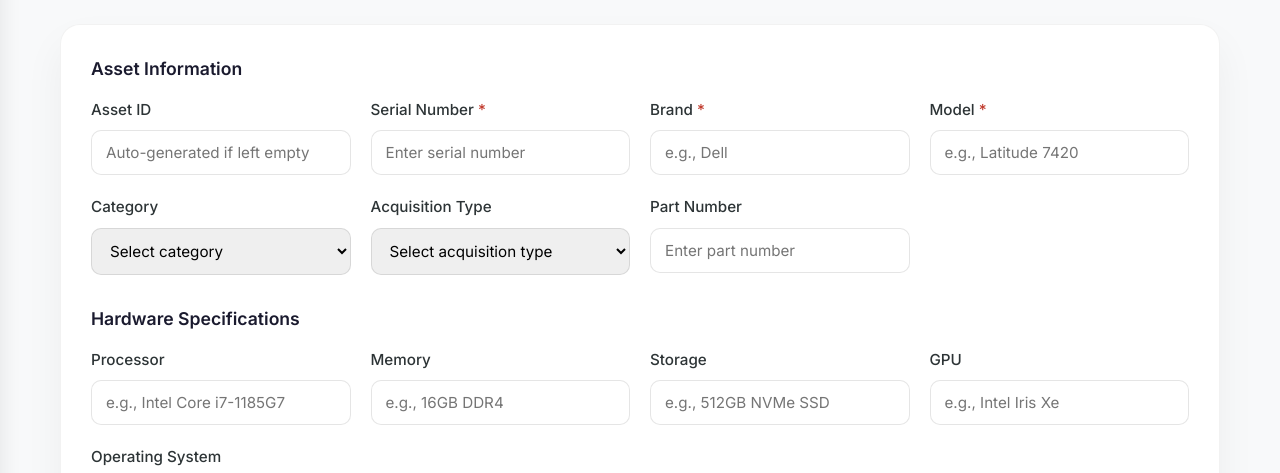
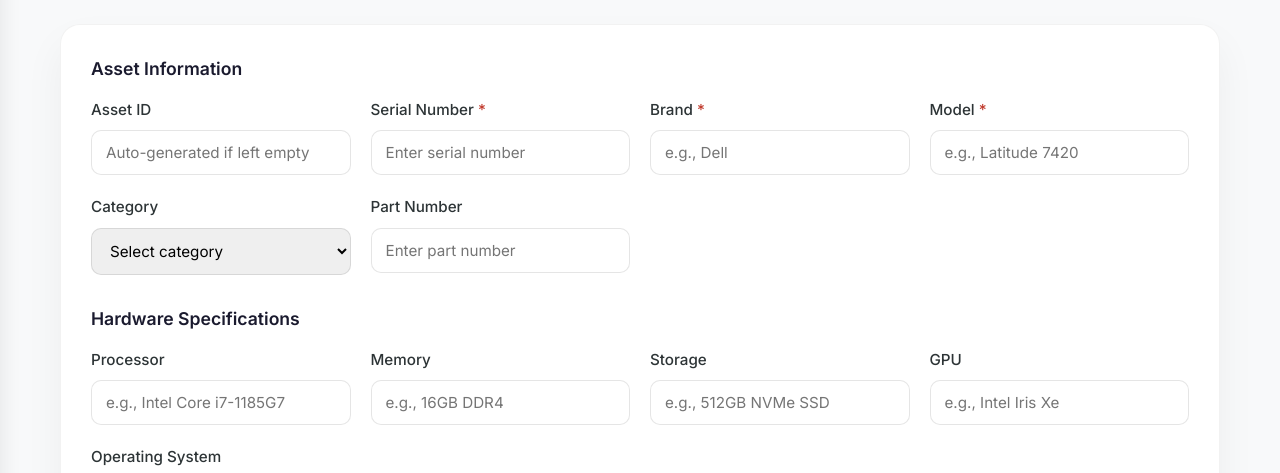
Before and after one commit to Feekkk/php-nextgenitventory, a PHP site: page /technician/LAPTOPadd.php in a window 1280 px wide. Shown: the part 193-666 px from the top of the page. Run offline with PHP 8.4, Linux system fonts and the light colour scheme; the visitor is signed in with stand-in values (Sample User, id 1); data that the repository does not hold is empty.

Commit message:
remove acquisition table

```diff
--- a/pages/LAPTOPview.php
+++ b/pages/LAPTOPview.php
@@ -458,12 +458,6 @@ function formatCurrency($amount) {
                             </div>
                         </div>
                         <div class="detail-item">
-                            <div class="detail-label">Acquisition Type</div>
-                            <div class="detail-value <?php echo empty($asset['acquisition_type']) ? 'empty' : ''; ?>">
-                                <?php echo htmlspecialchars($asset['acquisition_type'] ?: '-'); ?>
-                            </div>
-                        </div>
-                        <div class="detail-item">
                             <div class="detail-label">Status</div>
                             <div class="detail-value">
                                 <span class="status-badge <?php echo htmlspecialchars(formatStatusClass($asset['status'] ?? '')); ?>">
--- a/technician/LAPTOPadd.php
+++ b/technician/LAPTOPadd.php
@@ -26,7 +26,6 @@ $formData = [
     'serial_num' => '',
     'brand' => '',
     'model' => '',
-    'acquisition_type' => '',
     'category' => '',
     'status' => '',
     'staff_id' => '',
@@ -97,12 +96,12 @@ if ($_SERVER['REQUEST_METHOD'] === 'POST') {
         try {
             $stmt = $pdo->prepare("
                 INSERT INTO laptop_desktop_assets (
-                    asset_id, serial_num, brand, model, acquisition_type, category, status, staff_id,
+                    asset_id, serial_num, brand, model, category, status, staff_id,
                     assignment_type, location, processor, memory, os, storage, gpu, warranty_expiry, part_number,
                     supplier, period, activity_log, `PO_DATE`, `PO_NUM`, `DO_DATE`, `DO_NUM`,
                     `INVOICE_DATE`, `INVOICE_NUM`, `PURCHASE_COST`, remarks
                 ) VALUES (
-                    :asset_id, :serial_num, :brand, :model, :acquisition_type, :category, :status, :staff_id,
+                    :asset_id, :serial_num, :brand, :model, :category, :status, :staff_id,
                     :assignment_type, :location, :processor, :memory, :os, :storage, :gpu, :warranty_expiry, :part_number,
                     :supplier, :period, :activity_log, :po_date, :po_num, :do_date, :do_num,
                     :invoice_date, :invoice_num, :purchase_cost, :remarks
@@ -122,7 +121,6 @@ if ($_SERVER['REQUEST_METHOD'] === 'POST') {
                 ':serial_num' => $formData['serial_num'],
                 ':brand' => $formData['brand'],
                 ':model' => $formData['model'],
-                ':acquisition_type' => $formData['acquisition_type'] ?: null,
                 ':category' => $formData['category'] ?: null,
                 ':status' => $formData['status'],
                 ':staff_id' => $staffId,
@@ -420,14 +418,6 @@ if (!empty($formData['staff_id']) && is_numeric($formData['staff_id'])) {
                         </select>
                     </div>
                     <div class="form-group">
-                        <label for="acquisition_type">Acquisition Type</label>
-                        <select id="acquisition_type" name="acquisition_type">
-                            <option value="">Select acquisition type</option>
-                            <option value="OWNERSHIP" <?php echo $formData['acquisition_type'] === 'OWNERSHIP' ? 'selected' : ''; ?>>OWNERSHIP</option>
-                            <option value="LEASE" <?php echo $formData['acquisition_type'] === 'LEASE' ? 'selected' : ''; ?>>LEASE</option>
-                        </select>
-                    </div>
-                    <div class="form-group">
                         <label for="part_number">Part Number</label>
                         <input type="text" id="part_number" name="part_number" placeholder="Enter part number" value="<?php echo htmlspecialchars($formData['part_number']); ?>">
                     </div>
```
